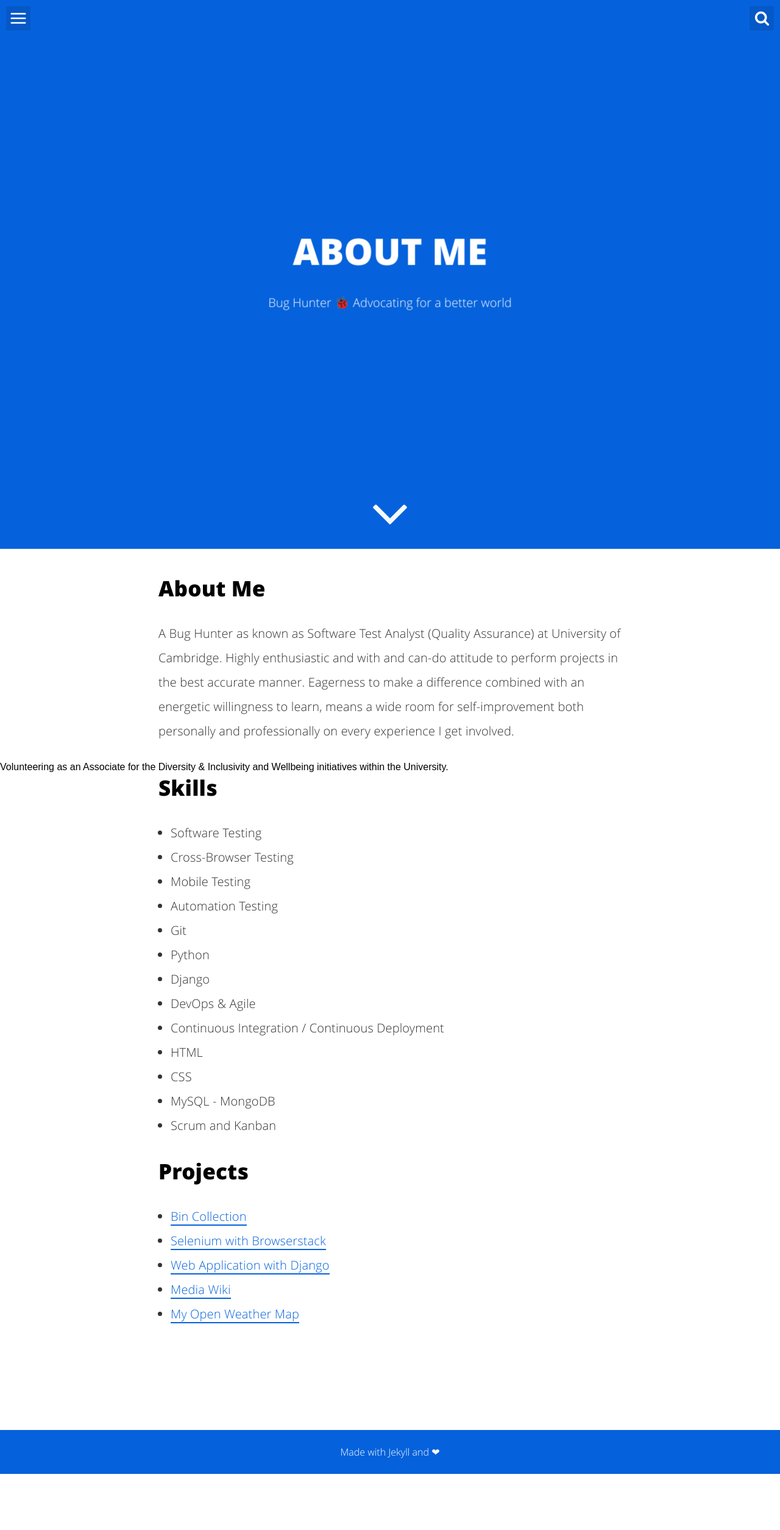
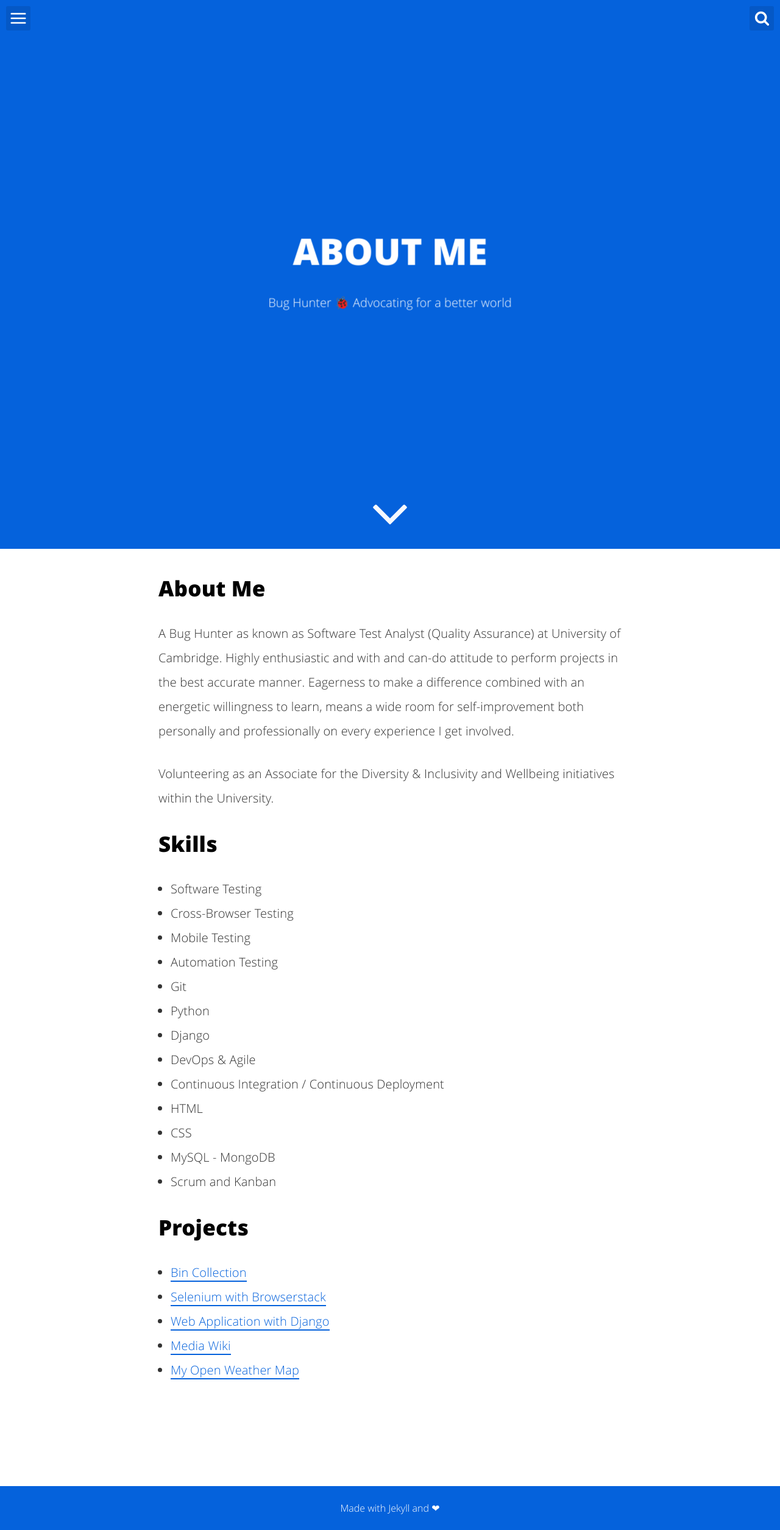
Before and after one commit to JuliaTorrejon/juliatorrejon.github.io, a Jekyll site: the page built from about.html, in a window 1280 px wide. Shown: the whole page at 61% size. Built offline with Jekyll 4.4.1, drawn with Linux system fonts in a browser that asks for light colours; before the commit the page ends 2417 px from its top, so only the background shows below that.

```diff
--- a/about.html
+++ b/about.html
@@ -9,11 +9,11 @@ description: "Bug Hunter 🐞 Advocating for a better world"
 
 <h2>About Me</h2>
 
-<p> A Bug Hunter as known as Software Test Analyst (Quality Assurance) at University of Cambridge. Highly enthusiastic and with and can-do attitude to
+<p>A Bug Hunter as known as Software Test Analyst (Quality Assurance) at University of Cambridge. Highly enthusiastic and with and can-do attitude to
    perform projects in the best accurate manner. Eagerness to make a difference combined with an energetic willingness
  to learn, means a wide room for self-improvement both personally and professionally on every experience I get involved.</p>
 
-Volunteering as an Associate for the Diversity & Inclusivity and Wellbeing initiatives within the University.
+<p>Volunteering as an Associate for the Diversity & Inclusivity and Wellbeing initiatives within the University.</p>
 
 
 <h2>Skills</h2>
```
